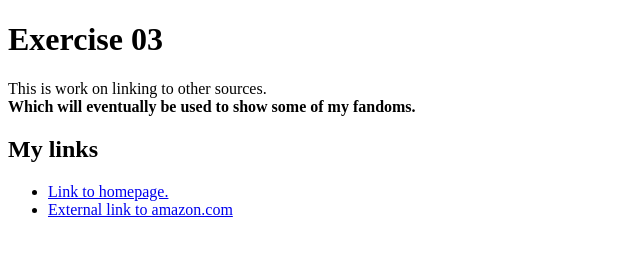
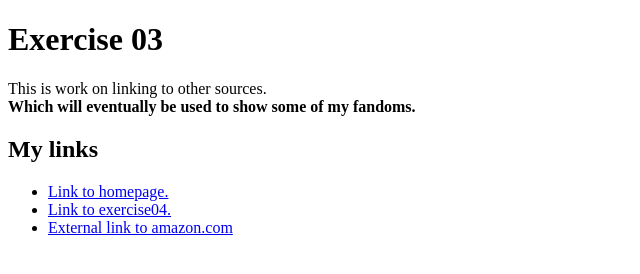
Before and after one commit to klotemil/INF253-exercises, a plain HTML site: page exercises/exercise03.html in a window 1280 px wide. Shown: the whole page, without its empty margins (0-640 px from the left). Drawn offline with Linux system fonts and the light colour scheme.

Commit message:
Update exercise03.html

```diff
--- a/exercises/exercise03.html
+++ b/exercises/exercise03.html
@@ -10,6 +10,7 @@
     <h2>My links</h2>
     <ul>
       <li><a href="../index.html">Link to homepage.</a></li>
+      <li><a href="../exercise04.html">Link to exercise04.</a></li>
       <li><a href="https://amazon.com">External link to amazon.com</a></li>
     </ul>
   </body>
```
